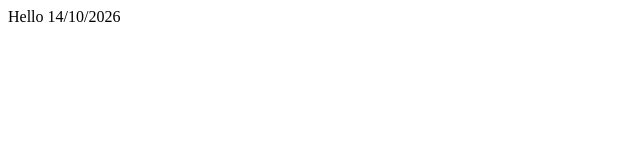
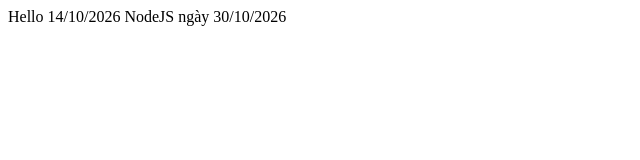
Before and after one commit to NguyenVanThuy84/Blog_NodeJS, a plain HTML site: page index.html in a window 1280 px wide. Shown: the whole page, without its empty margins (0-640 px from the left). Drawn offline with Linux system fonts and the light colour scheme.

Commit message:
blog_new

```diff
--- a/index.html
+++ b/index.html
@@ -7,5 +7,6 @@
 </head>
 <body>
     Hello 14/10/2026
+    <p2>NodeJS ngày 30/10/2026</p2>
 </body>
 </html>
```
